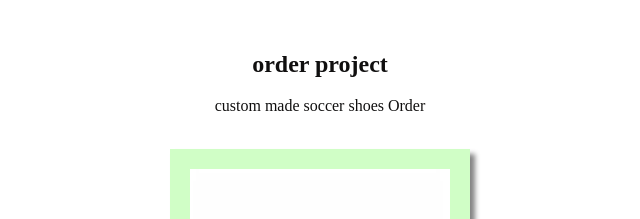
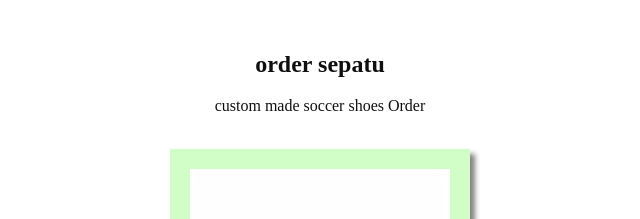
Before and after one commit to pradyumna0303/website-pradyumna, a plain HTML site: page index.html in a window 1280 px wide. Shown: the part 816-1035 px from the top of the page, 320-960 px from the left. Drawn offline with Linux system fonts and the light colour scheme.

Commit message:
Update index.html

```diff
--- a/index.html
+++ b/index.html
@@ -33,7 +33,7 @@
 
       <br>
       <section id="products">
-        <h2 class="header">order project</h2>
+        <h2 class="header">order sepatu</h2>
         <p class="header">custom made soccer shoes
          Order</p> <br>
 
```
